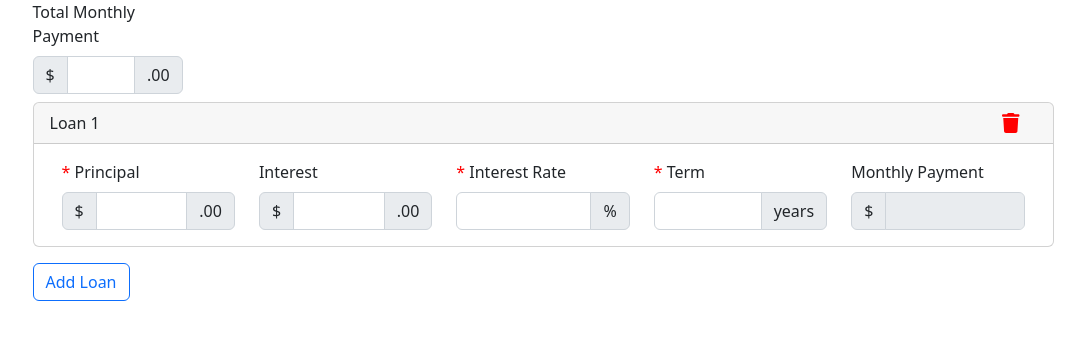
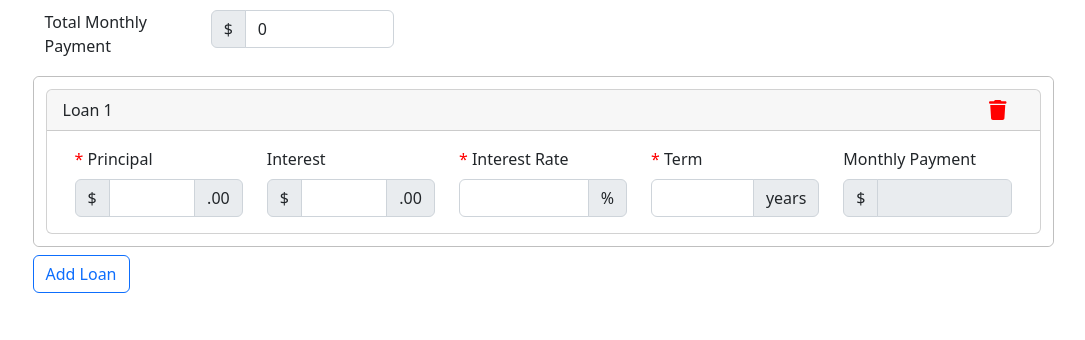
Before and after one commit to mwdonohue/loan-forecaster, a React (Create React App) app in the folder ui/: page / in a window 1280 px wide. Shown: the top 340 px of the page, without its empty margins (97-1182 px from the left). Built offline with nearby package versions, Linux system fonts and the light colour scheme; the HTML template or start-up script is replaced by a standard one.

Commit message:
Implemented total monthly payment binding

```diff
--- a/ui/src/App.js
+++ b/ui/src/App.js
@@ -6,6 +6,25 @@ import Row from 'react-bootstrap/Row';
 import Col from 'react-bootstrap/Col'
 import MonthlyPayment from './components/MonthlyPayment';
 class App extends React.Component {
+
+  constructor(props) {
+    super(props)
+    this.state = { totalPayment: 0 }
+    this.handleTotalPaymentInputChange = this.handleTotalPaymentInputChange.bind(this)
+    this.updateTotalPayment = this.updateTotalPayment.bind(this)
+  }
+
+  // Input handler in the Monthly Payment Component
+  // TODO: Will need to update to do data validation
+  handleTotalPaymentInputChange(event) {
+    this.setState({ totalPayment: event.target.value })
+  }
+
+  // This one updates
+  updateTotalPayment(val) {
+    this.setState({ totalPayment: val })
+  }
+
   render() {
     return (
       <Container>
@@ -13,12 +32,14 @@ class App extends React.Component {
           <Col></Col>
           <Col lg={11}>
             <Row>
-              <Col lg={2}>
-                <MonthlyPayment></MonthlyPayment>
+              <Col>
+                <MonthlyPayment totalPayment={this.state.totalPayment} handleTotalPaymentInputChange={this.handleTotalPaymentInputChange}></MonthlyPayment>
+              </Col>
+              <Col>
               </Col>
             </Row>
             <Row>
-              <LoanList></LoanList>
+              <LoanList totalPayment={this.state.totalPayment} updateTotalPayment={this.updateTotalPayment}></LoanList>
             </Row>
           </Col>
           <Col></Col>
--- /dev/null
+++ b/ui/src/components/Loan.css
@@ -0,0 +1,3 @@
+.invalid-feedback {
+    margin-bottom: -20px;
+}
--- a/ui/src/components/Loan.js
+++ b/ui/src/components/Loan.js
@@ -3,6 +3,7 @@ import { Card, Container, Row, Col, Form, InputGroup, Button } from 'react-boots
 import { FontAwesomeIcon } from '@fortawesome/react-fontawesome'
 import { faTrash } from '@fortawesome/free-solid-svg-icons'
 import { getErrorMessage } from './LoanErrors'
+import './Loan.css'
 class Loan extends React.Component {
     render() {
         return (
--- a/ui/src/components/LoanList.js
+++ b/ui/src/components/LoanList.js
@@ -43,6 +43,12 @@ class LoanList extends React.Component {
 
     handleRemoveLoan(id) {
         let loans = this.state.loanInfo.slice()
+        let oldMonthlyPayment = this.props.totalPayment
+        let loanMonthlyPayment = Number(loans.find(loan => loan.id.data === id).monthlyPayment.data)
+
+        if (!Number.isNaN(loanMonthlyPayment)) {
+            this.props.updateTotalPayment(oldMonthlyPayment - loanMonthlyPayment)
+        }
         loans = loans.filter(loan => loan.id.data !== id)
 
         for (let i = 1; i <= loans.length; i++) {
@@ -62,25 +68,32 @@ class LoanList extends React.Component {
             if (loan.id.data === id) {
                 loan[name]['data'] = value
                 loan[name]['visited'] = true
+                let oldMonthlyPayment = this.props.totalPayment
+                if (!Number.isNaN(loan['monthlyPayment']['data'] !== '')) {
+                    oldMonthlyPayment -= Number(loan['monthlyPayment']['data'])
+                }
                 if (this.validateLoan(loan) === true) {
                     loan['monthlyPayment']['data'] = this.monthlyPayment(loan['principal']['data'], loan['interestRate']['data'], loan['term']['data'])
                 } else {
                     loan['monthlyPayment']['data'] = ''
                 }
+                if (!Number.isNaN(loan['monthlyPayment']['data'] !== '')) {
+                    oldMonthlyPayment += Number(loan['monthlyPayment']['data'])
+                }
+                this.props.updateTotalPayment((oldMonthlyPayment).toFixed(0))
                 return false;
             }
             else {
                 return true;
             }
         })
-
         this.setState({ loanInfo: loans })
     }
 
     monthlyPayment(principal, interestRate, term) {
         interestRate /= 12
         interestRate /= 100
-        return (principal * ((interestRate * Math.pow(1 + interestRate, term * 12)) / ((Math.pow(1 + interestRate, term * 12) - 1)))).toFixed(2)
+        return (principal * ((interestRate * Math.pow(1 + interestRate, term * 12)) / ((Math.pow(1 + interestRate, term * 12) - 1)))).toFixed(0)
     }
 
     // If every required field has not been touched, return false
@@ -197,7 +210,7 @@ class LoanList extends React.Component {
 
     render() {
         const loans = this.state.loanInfo.map((element) =>
-            <ListGroup.Item style={{ paddingLeft: '0px', paddingRight: '0px' }} key={element.id.data}>
+            <ListGroup.Item style={{ padding: '12px', border: '0px' }} key={element.id.data}>
                 <Loan
                     handleInputChange={this.handleInputChange}
                     handleRemoveLoan={this.handleRemoveLoan}
@@ -205,8 +218,8 @@ class LoanList extends React.Component {
         )
         return (
             <div>
-                <ListGroup variant="flush">{loans}</ListGroup>
-                <Button className="mt-2" type='submit' variant="outline-primary" onClick={this.handleAddLoan}>Add Loan</Button>
+                <ListGroup style={{ border: '1px solid rgba(0,0,0,0.250)', }}>{loans}</ListGroup>
+                <Button style={{ marginBottom: '8px' }} className="mt-2" type='submit' variant="outline-primary" onClick={this.handleAddLoan}>Add Loan</Button>
             </div>
         )
     }
--- a/ui/src/components/MonthlyPayment.js
+++ b/ui/src/components/MonthlyPayment.js
@@ -1,18 +1,24 @@
 import React from 'react'
-import { Form, InputGroup } from 'react-bootstrap'
+import { Form, InputGroup, Row, Col, Container } from 'react-bootstrap'
 
 class MonthlyPayment extends React.Component {
-
     render() {
         return (
-            <div>
-                <Form.Label htmlFor="totalMonthlyPayment">Total Monthly Payment</Form.Label>
-                <InputGroup>
-                    <InputGroup.Text>$</InputGroup.Text>
-                    <Form.Control name="totalMonthlyPayment" id="totalMonthlyPayment"></Form.Control>
-                    <InputGroup.Text>.00</InputGroup.Text>
-                </InputGroup>
-            </div>
+            <Container style={{ paddingTop: '10px', paddingBottom: '10px' }}>
+                <Row >
+                    <Col lg={4}>
+                        <Form.Label htmlFor="totalMonthlyPayment">Total Monthly Payment</Form.Label>
+                    </Col>
+                    <Col lg={5}>
+                        <InputGroup>
+                            <InputGroup.Text>$</InputGroup.Text>
+                            <Form.Control value={this.props.totalPayment} onChange={this.props.handleTotalPaymentInputChange} name="totalMonthlyPayment" id="totalMonthlyPayment"></Form.Control>
+                        </InputGroup>
+                    </Col>
+
+                </Row>
+            </Container>
+
         )
     }
 }
```
